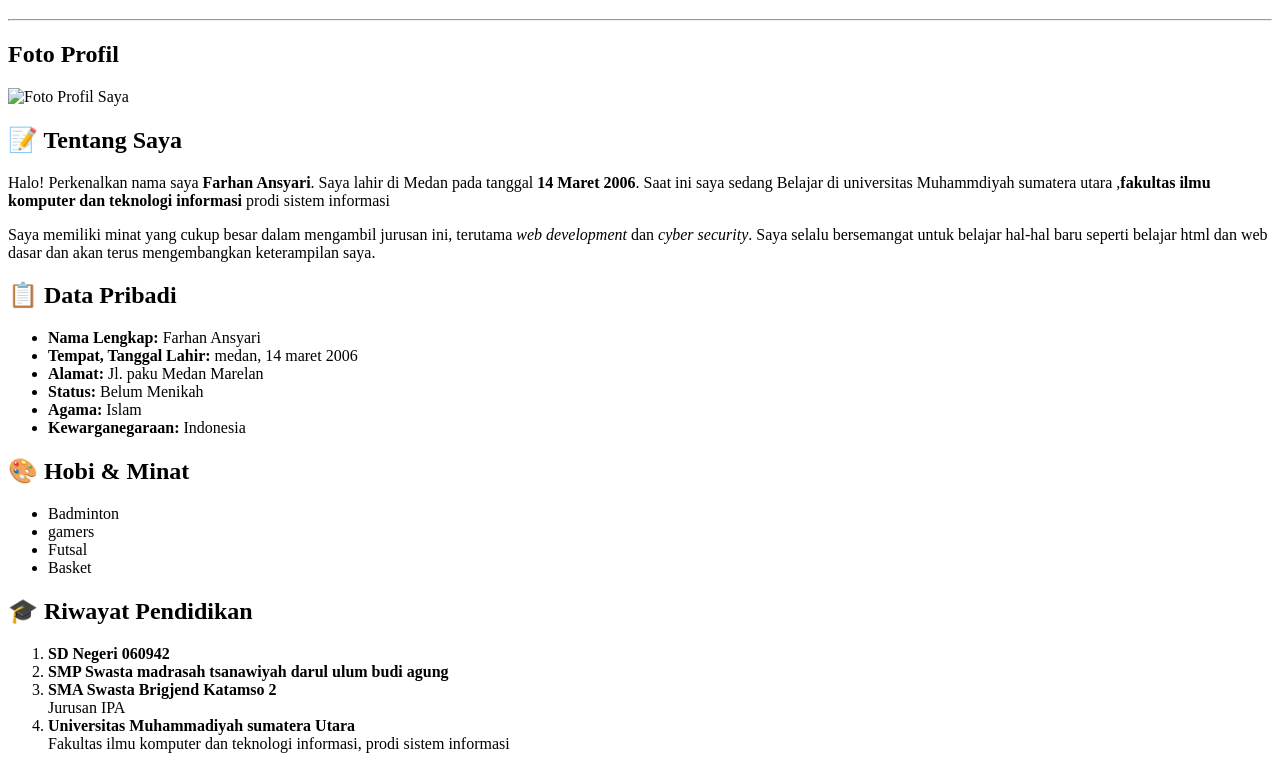
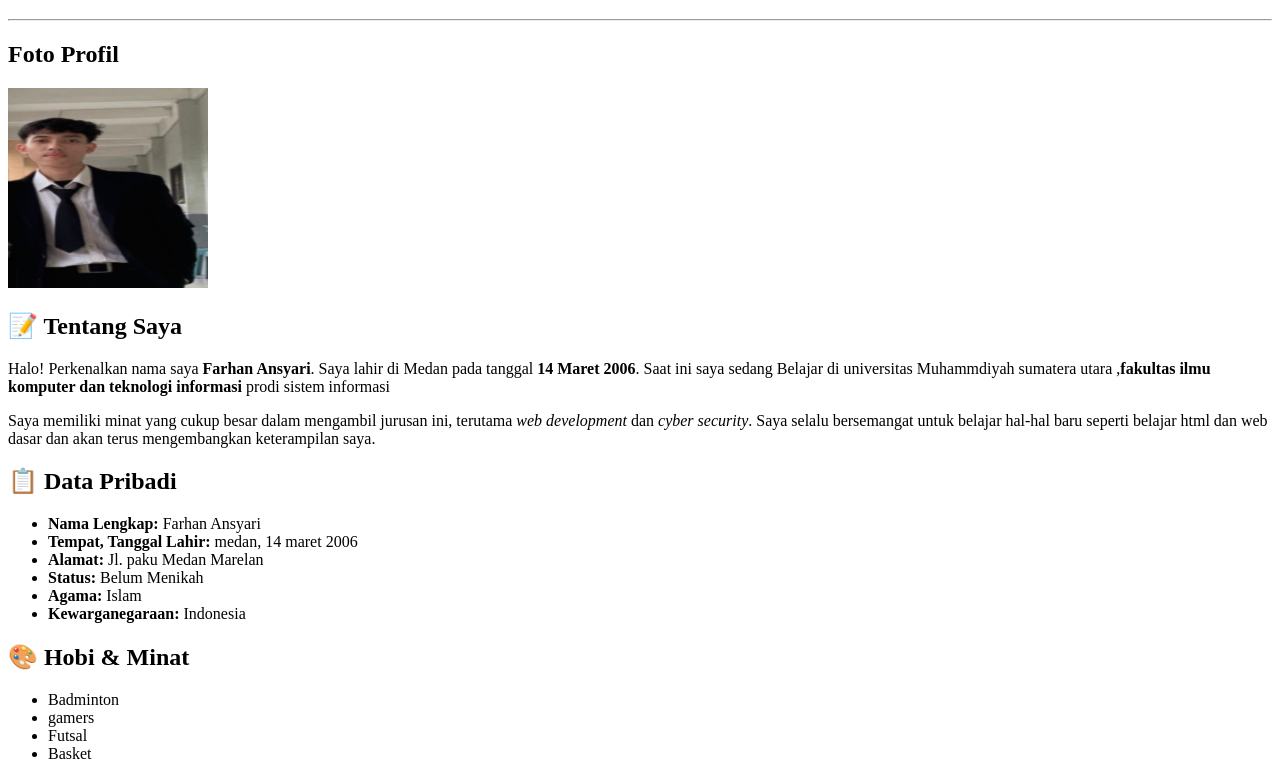
Before and after one commit to farhanansyari44/pertemuan-1, a plain HTML site: page index.html in a window 1280 px wide. Shown: the part 62-823 px from the top of the page. Drawn offline with Linux system fonts and the light colour scheme.

Commit message:
Update index.html

```diff
--- a/index.html
+++ b/index.html
@@ -16,7 +16,7 @@
     </header>
     <!-- FOTO PROFIL -->
     <h2>Foto Profil</h2>
-    <img src="profile.jpg" alt="Foto Profil Saya" width="200" height="200">
+    <img src="profile.jpeg" alt="Foto Profil Saya" width="200" height="200">
     <p><em></em></p>
     <!-- BIODATA -->
     <h2>📝 Tentang Saya</h2>
@@ -105,4 +105,5 @@
         </p>
     </footer>
 </body>
+
 </html>
```
